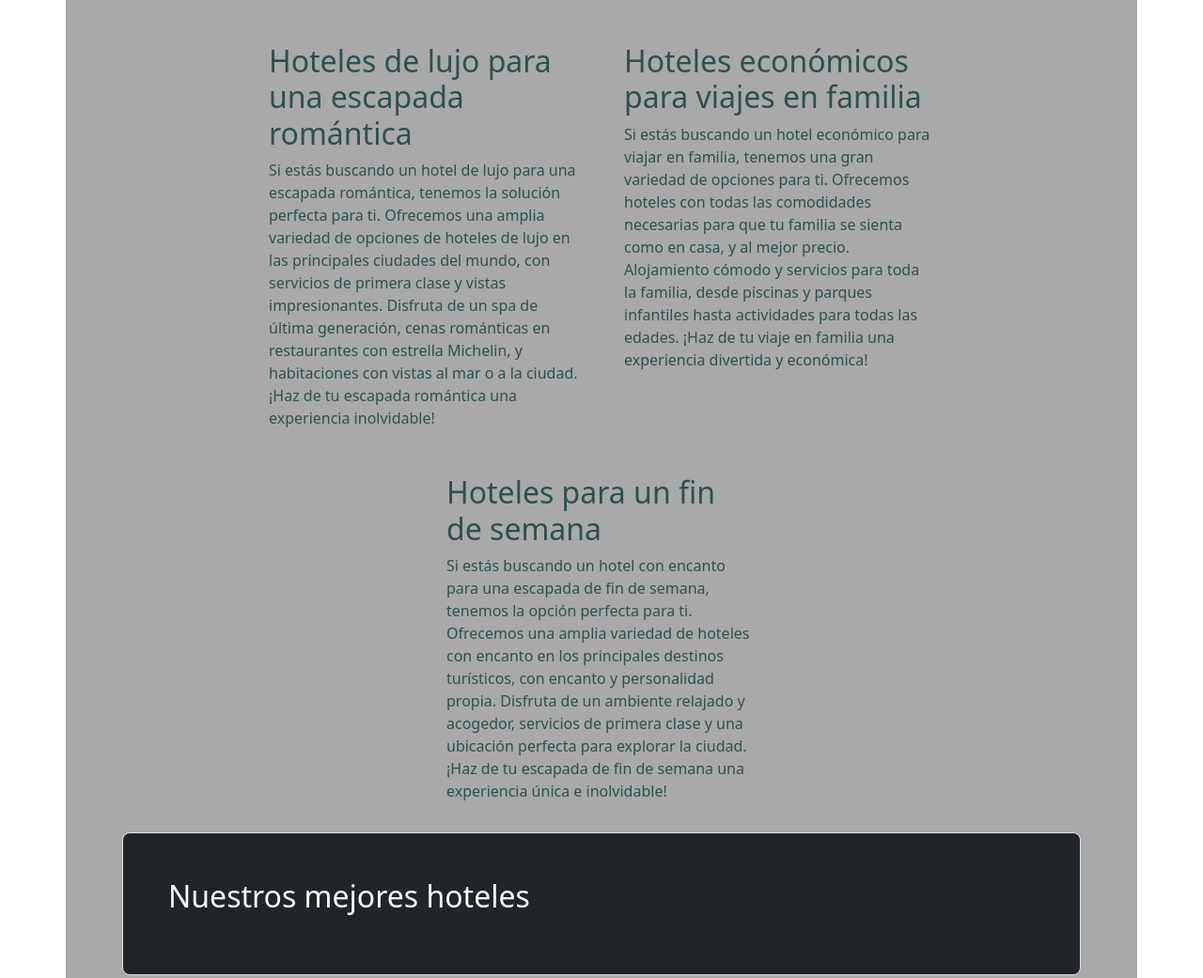
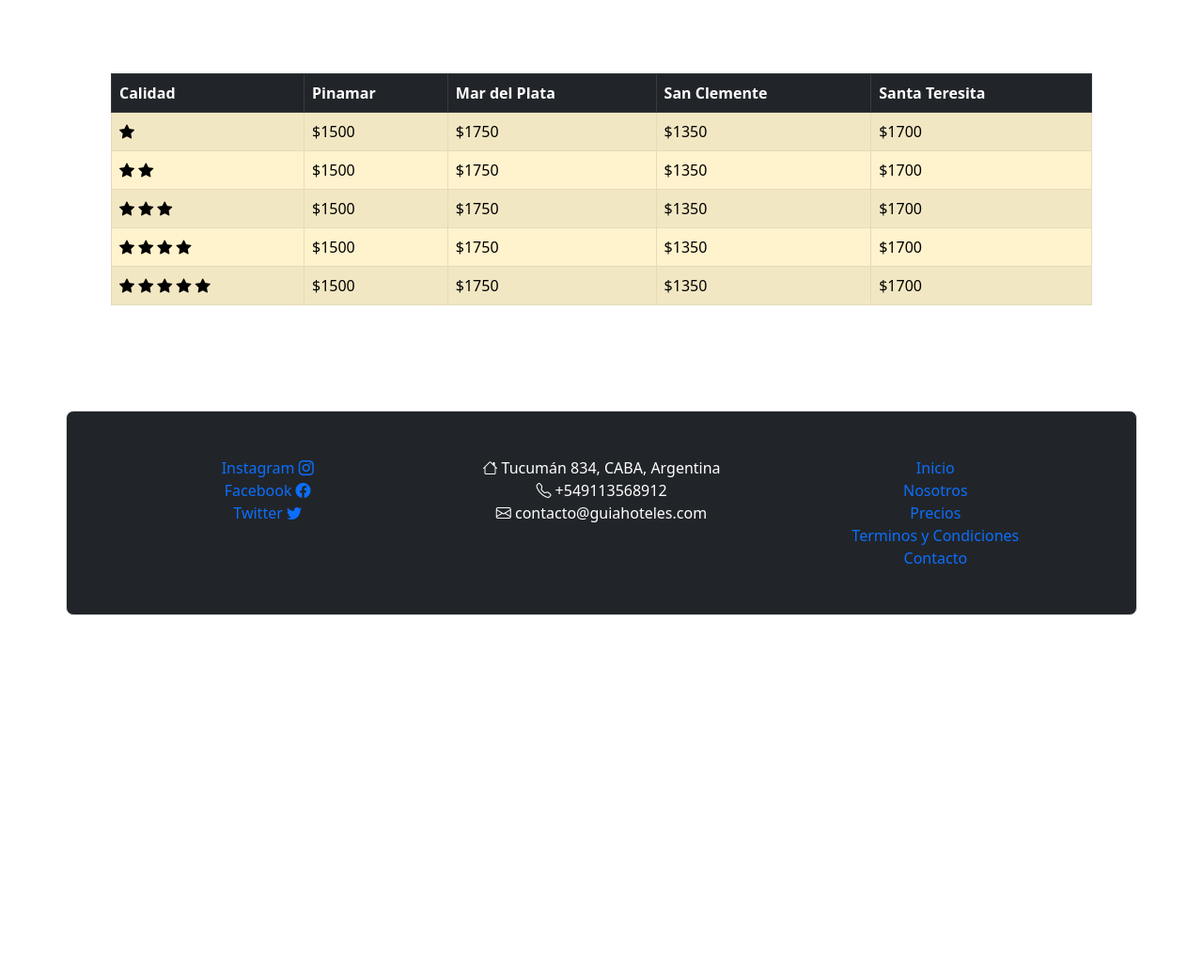
Before and after one commit to miguell29/guia-hoteles, a website: page html/precios.html in a window 1280 px wide. Shown: the part 260-1301 px from the top of the page at 94% size. After the commit the page ends 915 px from the top, so only its background shows below. Drawn offline with nearby package versions, Linux system fonts and the light colour scheme.

Commit message:
Se agrego una tabla de precios implementando las clases de bootstrap

```diff
--- a/html/precios.html
+++ b/html/precios.html
@@ -51,73 +51,76 @@
     </nav>
 </header>
 <!-- SECCION PRINCIPAL -->
-<section class="container text-bg-secondary rounded-3 seccion-principal">
-    <section class="d-flex flex-column p-5">
-        <!-- propuestas -->
-        <section class="d-flex flex-row flex-wrap propuestas justify-content-center">
-            <section>
-                <h2>Hoteles de lujo para una escapada romántica</h2>
-                <p>Si estás buscando un hotel de lujo para una escapada romántica, tenemos la solución perfecta para ti. Ofrecemos una amplia variedad de opciones de hoteles de lujo en las principales ciudades del mundo, con servicios de primera clase y vistas impresionantes. Disfruta de un spa de última generación, cenas románticas en restaurantes con estrella Michelin, y habitaciones con vistas al mar o a la ciudad. ¡Haz de tu escapada romántica una experiencia inolvidable!</p>
-            </section>
-            <section>
-            <h2>Hoteles económicos para viajes en familia</h2>
-                <p>Si estás buscando un hotel económico para viajar en familia, tenemos una gran variedad de opciones para ti. Ofrecemos hoteles con todas las comodidades necesarias para que tu familia se sienta como en casa, y al mejor precio. Alojamiento cómodo y servicios para toda la familia, desde piscinas y parques infantiles hasta actividades para todas las edades. ¡Haz de tu viaje en familia una experiencia divertida y económica!</p>
-            </section>
-            <section>
-                <h2>Hoteles para un fin de semana</h2>
-                <p>Si estás buscando un hotel con encanto para una escapada de fin de semana, tenemos la opción perfecta para ti. Ofrecemos una amplia variedad de hoteles con encanto en los principales destinos turísticos, con encanto y personalidad propia. Disfruta de un ambiente relajado y acogedor, servicios de primera clase y una ubicación perfecta para explorar la ciudad. ¡Haz de tu escapada de fin de semana una experiencia única e inolvidable!</p>
-            </section>
-        </section>
+<main class="container p-5 mt-5 mb-5">
+  <section class="table-responsive">
+    <table class="table table-striped table-warning table-bordered">
+      <thead class="thead-dark">
+        <tr class="table-dark">
+          <th>Calidad</th>
+          <th>Pinamar</th>
+          <th>Mar del Plata</th>
+          <th>San Clemente</th>
+          <th>Santa Teresita</th>
+        </tr>
+      </thead>
+      <tbody>
+        <tr>
+          <td><i class="bi bi-star-fill"></i></td>
+          <td>$1500</td>
+          <td>$1750</td>
+          <td>$1350</td>
+          <td>$1700</td>
+        </tr>
+        <tr>
+          <td>
+            <i class="bi bi-star-fill"></i>
+            <i class="bi bi-star-fill"></i>
+          </td>
+          <td>$1500</td>
+          <td>$1750</td>
+          <td>$1350</td>
+          <td>$1700</td>
+        </tr>
+        <tr>
+          <td>
+            <i class="bi bi-star-fill"></i>
+            <i class="bi bi-star-fill"></i>
+            <i class="bi bi-star-fill"></i>
+          </td>
+          <td>$1500</td>
+          <td>$1750</td>
+          <td>$1350</td>
+          <td>$1700</td>
+        </tr>
+        <tr>
+          <td>
+            <i class="bi bi-star-fill"></i>
+            <i class="bi bi-star-fill"></i>
+            <i class="bi bi-star-fill"></i>
+            <i class="bi bi-star-fill"></i>
+          </td>
+          <td>$1500</td>
+          <td>$1750</td>
+          <td>$1350</td>
+          <td>$1700</td>
+        </tr>
+        <tr>
+          <td>
+            <i class="bi bi-star-fill"></i>
+            <i class="bi bi-star-fill"></i>
+            <i class="bi bi-star-fill"></i>
+            <i class="bi bi-star-fill"></i>
+            <i class="bi bi-star-fill"></i></td>
+          <td>$1500</td>
+          <td>$1750</td>
+          <td>$1350</td>
+          <td>$1700</td>
+        </tr>
 
-
-        <section class="container border p-5  rounded-3 text-bg-dark mb-5">
-            <h2 class="mb-3">Nuestros mejores hoteles</h2>
-        </section>
-
-
-        <!-- Reserva de Hoteles -->
-        <section class="d-flex flex-row flex-wrap reserva justify-content-center mb-5">
-          <div >
-            <h3>Hotel Marriot</h3>
-            <p>El Hotel Marriot ofrece alojamiento de lujo en pleno centro de la ciudad. Con vistas impresionantes al mar y un spa de última generación, es el lugar perfecto para una escapada romántica.</p>
-            <button class="btn btn-success border" type="button">Reserva Ahora</button>
-          </div>
-
-          <div>
-            <h3>Hotel Holiday Inn</h3>
-            <p>El Hotel Holiday Inn es la opción perfecta para viajes en familia. Ofrece alojamiento cómodo y servicios para toda la familia, desde piscinas y parques infantiles hasta actividades para todas las edades.</p>
-            <button class="btn btn-success border" type="button">Reserva Ahora</button>
-          </div>
-
-          <div>
-            <h3>Hotel Boutique</h3>
-            <p>El Hotel Boutique es un hotel con encanto en pleno centro de la ciudad. Ofrece un ambiente relajado y acogedor, servicios de primera clase y una ubicación perfecta para explorar la ciudad.</p>
-            <button class="btn btn-success border" type="button">Reserva Ahora</button>
-          </div>
-
-
-          <div>
-            <h3>Hotel Ritz Carlton</h3>
-            <p>El Hotel Ritz Carlton es el lugar perfecto para una escapada de lujo. Ofrece un servicio excepcional, un spa de última generación y una ubicación privilegiada en el centro de la ciudad.</p>
-            <button class="btn btn-success border" type="button">Reserva Ahora</button>
-          </div>
-
-          <div>
-            <h3>Hotel Hampton Inn</h3>
-            <p>El Hotel Hampton Inn es una opción económica y cómoda para viajes de negocios o placer. Ofrece un desayuno buffet gratis y un servicio amigable.</p>
-            <button class="btn btn-success border" type="button">Reserva Ahora</button>
-          </div>
-
-          <div>
-            <h3>Hotel Four Seasons</h3>
-            <p>El Hotel Four Seasons es un hotel de lujo con un servicio excepcional. Ofrece un spa de última generación, una piscina al aire libre y una ubicación privilegiada en el corazón de la ciudad.</p>
-            <button class="btn btn-success border" type="button">Reserva Ahora</button>
-          </div>
-
-        </section>
-    </section>
-
-</section>
+      </tbody>
+    </table>
+  </section>
+</main>
 
 <!-- SECCION FOOTER -->
 <footer class="container border p-5  rounded-3 text-bg-dark">
```
